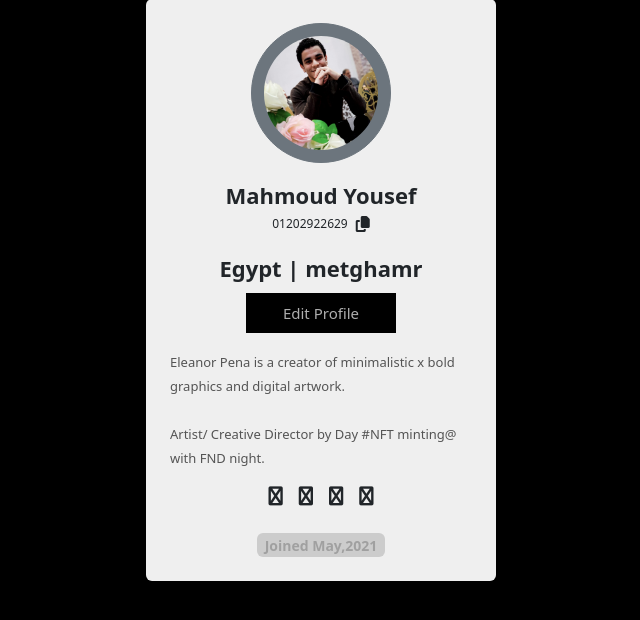
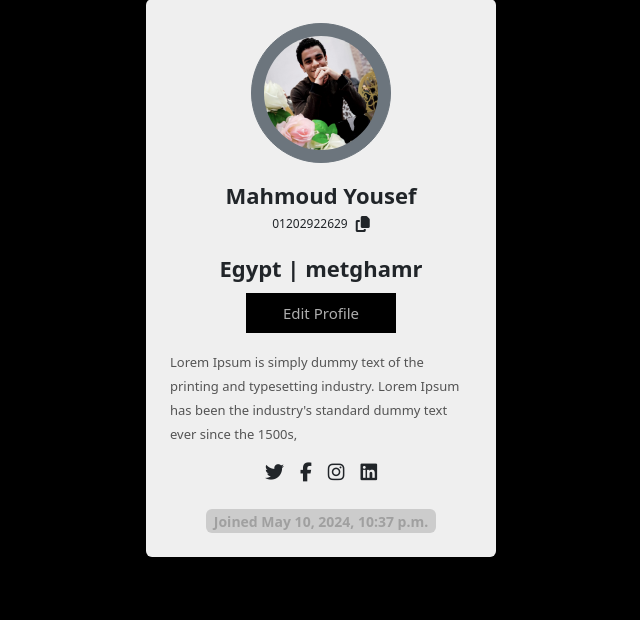
Before and after one commit to Mmy2000/Quis-app-django, a Django app: page /accounts/profile/ in a window 1280 px wide. Shown: the part 41-661 px from the top of the page, without its empty margins (319-959 px from the left). Run offline with Django 4.2, Linux system fonts and the light colour scheme; a user stored in the database is signed in; data comes from the database, SQL or seed files in the repository; both versions use the stored data as it was after the commit; some libraries are stand-ins or nearby versions.

Commit message:
creating accounts app part 5

```diff
--- a/accounts/models.py
+++ b/accounts/models.py
@@ -3,6 +3,8 @@ from django.contrib.auth.models import User
 from django.db.models.signals import post_save
 from django.dispatch import receiver
 from django.urls import reverse
+from django.utils import timezone
+
 
 
 
@@ -11,8 +13,9 @@ class Profile(models.Model):
     phone_number = models.CharField(max_length=20)
     city = models.CharField(max_length=50)
     image = models.ImageField(upload_to='users/')
-    about = models.TextField(max_length=4000 , blank=True , null=True)
+    about = models.TextField(max_length=500 , blank=True , null=True)
     country = models.CharField(max_length=50 ,blank=True, null=True)
+    created_at = models.DateTimeField( default=timezone.now())
 
 
     def full_name(self):
--- a/accounts/templates/profile/profile.html
+++ b/accounts/templates/profile/profile.html
@@ -10,12 +10,11 @@
             <div class="d-flex flex-row justify-content-center align-items-center mt-3"> <span class="number">{{profile.full_address}}
                         </span> </div>
             <div class=" d-flex mt-2"> <button class="btn1 btn-dark">Edit Profile</button> </div>
-            <div class="text mt-3"> <span>Eleanor Pena is a creator of minimalistic x bold graphics and digital
-                    artwork.<br><br> Artist/ Creative Director by Day #NFT minting@ with FND night. </span> </div>
+            <div class="text mt-3"> <span>{{profile.about}} </span> </div>
             <div class="gap-3 mt-3 icons d-flex flex-row justify-content-center align-items-center"> <span><i
-                        class="fa fa-twitter"></i></span> <span><i class="fa fa-facebook-f"></i></span> <span><i
-                        class="fa fa-instagram"></i></span> <span><i class="fa fa-linkedin"></i></span> </div>
-            <div class=" px-2 rounded mt-4 date "> <span class="join">Joined May,2021</span> </div>
+                        class="fa-brands fa-twitter"></i></span> <span><i class="fa-brands fa-facebook-f"></i></span> <span><i
+                        class="fa-brands fa-instagram"></i></span> <span><i class="fa-brands fa-linkedin"></i></span> </div>
+            <div class=" px-2 rounded mt-4 date "> <span class="join">Joined {{profile.created_at}}</span> </div>
         </div>
     </div>
 </div>
```
Also changed, not shown: accounts/migrations/0002_profile_created_at.py (added), accounts/migrations/0003_alter_profile_about_alter_profile_created_at.py (added), accounts/migrations/0004_alter_profile_about_alter_profile_created_at.py (added), db.sqlite3.
